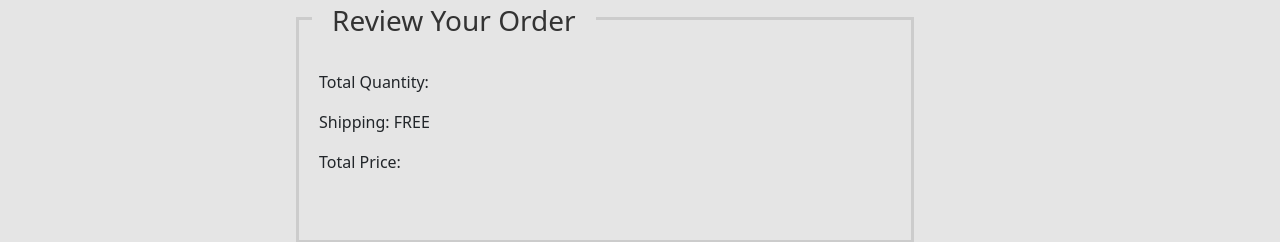
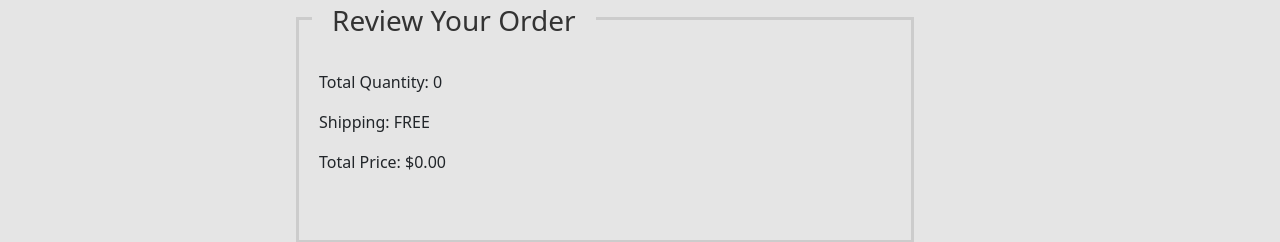
Before and after one commit to rahmasakka/e-commerce_front-end, an Angular app: page /checkout in a window 1280 px wide. Shown: the part 1906-2148 px from the top of the page. Built offline with nearby package versions, Linux system fonts and the light colour scheme; no server answers.

Commit message:
add to database command

```diff
--- a/src/app/common/order-item.ts
+++ b/src/app/common/order-item.ts
@@ -2,14 +2,14 @@ import { CartItem } from "./cart-item";
 
 export class OrderItem {
     imageUrl: string;
-    uintPrice: number;
+    unitPrice: number;
     quantity: number;
     productId: string;
 
     constructor(cartItem: CartItem){
         this.imageUrl = cartItem.imageUrl;
         this.quantity = cartItem.quantity;
-        this.uintPrice = cartItem.unitPrice;
+        this.unitPrice = cartItem.unitPrice;
         this.productId = cartItem.id;
     }
 }
--- a/src/app/common/purchase.ts
+++ b/src/app/common/purchase.ts
@@ -9,5 +9,4 @@ export class Purchase {
     billingAddress: Address;
     order: Order;
     orderItems: OrderItem[];
-
 }
--- a/src/app/components/checkout/checkout.component.ts
+++ b/src/app/components/checkout/checkout.component.ts
@@ -114,12 +114,12 @@ export class CheckoutComponent implements OnInit {
   reviewCartDetails() {
     //subscribe to cartService.totalQuantity
     this.cartService.totalQuantity.subscribe(
-      totalQuantity => this.totalQuantity = this.totalQuantity
-    )
+      totalQuantity => this.totalQuantity = totalQuantity
+    );
     //subscribe to cartService.totalPrice
     this.cartService.totalPrice.subscribe(
-      totalPrice => this.totalPrice = this.totalPrice
-    )
+      totalPrice => this.totalPrice = totalPrice
+    );
   }
 
   get firstName() { return this.checkoutFormGroup.get('customer.firstName'); }
@@ -167,12 +167,13 @@ export class CheckoutComponent implements OnInit {
 
     //create orderITems from cartItems
     // - long way
+
     /*let orderItems: OrderItem[]= [];
     for(let i =0; i<cartItems.length; i++){
       orderItems[i] = new OrderItem(cartItems[i]);
     }*/
 
-    // - short way of doing the same think
+    // - short way of doing the same thingy
     let orderItems: OrderItem[] = cartItems.map(tempCartItem => new OrderItem(tempCartItem));
 
 
@@ -193,8 +194,8 @@ export class CheckoutComponent implements OnInit {
     purchase.billingAddress = this.checkoutFormGroup.controls['billingAddress'].value;
     const billingState: State = JSON.parse(JSON.stringify(purchase.billingAddress.state));
     const billingCountry: State = JSON.parse(JSON.stringify(purchase.billingAddress.country));
-    purchase.shippingAddress.state = billingState.name;
-    purchase.shippingAddress.country = billingCountry.name;
+    purchase.billingAddress.state = billingState.name;
+    purchase.billingAddress.country = billingCountry.name;
 
     //populate purchase - order and orderItems
     purchase.order = order;
@@ -273,10 +274,10 @@ export class CheckoutComponent implements OnInit {
 
     const countryCode = formGroup?.value.country.code;
     const countryName = formGroup?.value.country.name;
-
+/*
     console.log(`${formGroupName} country code : ${countryCode}`);
     console.log(`${formGroupName} country name : ${countryName}`);
-
+*/
     this.luv2ShopFormService.getStates(countryCode).subscribe(
       data => {
         if (formGroupName === 'shippingAddress') {
```
